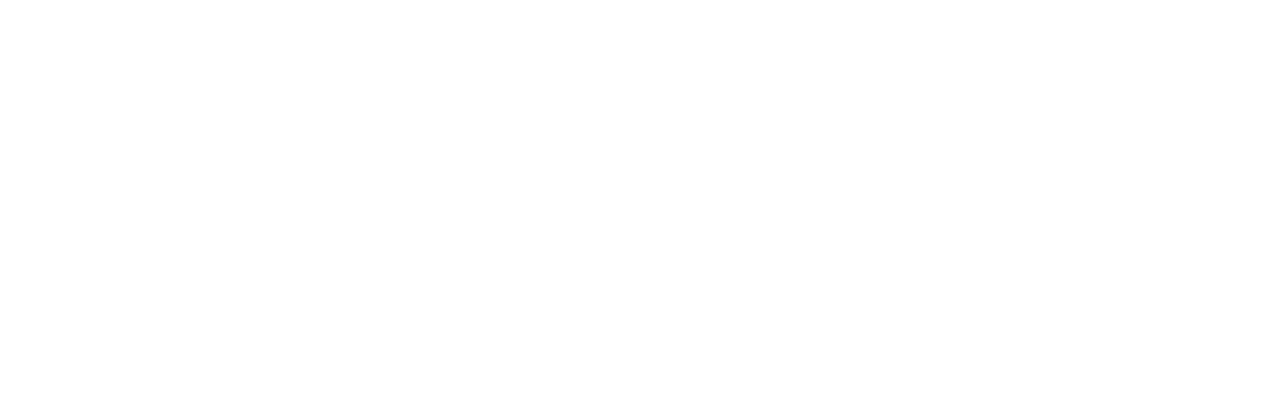
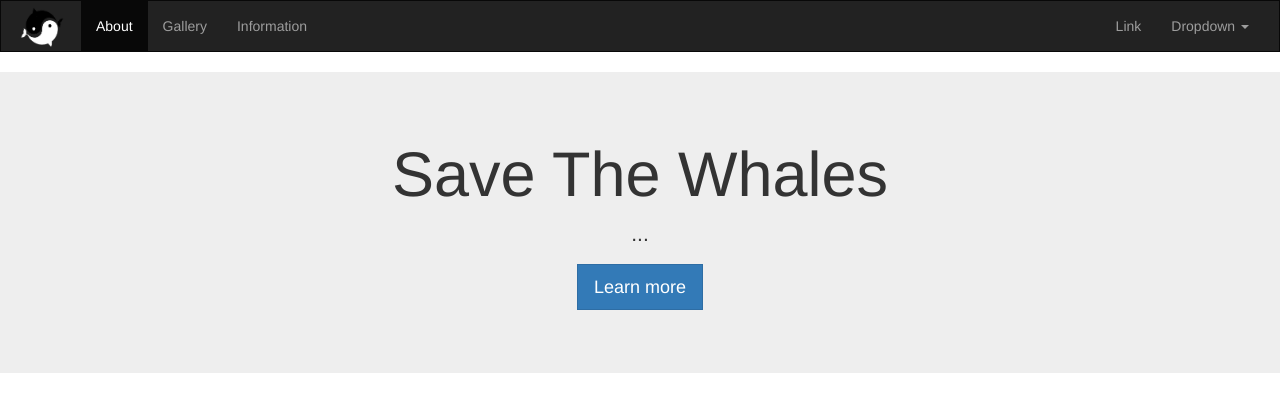
Before and after one commit to ajmalhakeem/special-project, a plain HTML site: page index.html in a window 1280 px wide. Drawn offline with nearby package versions, Linux system fonts and the light colour scheme.

Commit message:
Center text on Jumbotron

```diff
--- a/index.html
+++ b/index.html
@@ -4,9 +4,55 @@
   <meta charset="UTF-8">
   <meta name="viewport" content="width=device-width, initial-scale=1.0">
   <meta http-equiv="X-UA-Compatible" content="ie=edge">
+  <link href="https://maxcdn.bootstrapcdn.com/bootstrap/3.3.7/css/bootstrap.min.css" rel="stylesheet" integrity="sha384-BVYiiSIFeK1dGmJRAkycuHAHRg32OmUcww7on3RYdg4Va+PmSTsz/K68vbdEjh4u" crossorigin="anonymous">
+  <link rel="stylesheet" href="stylesheet/stylesheet.css">
   <title>Save The Whales</title>
 </head>
 <body>
+  <nav class="navbar navbar-inverse">
+  <div class="container-fluid">
+    <!-- Brand and toggle get grouped for better mobile display -->
+    <div class="navbar-header">
+      <button type="button" class="navbar-toggle collapsed" data-toggle="collapse" data-target="#bs-example-navbar-collapse-1" aria-expanded="false">
+        <span class="sr-only">Toggle navigation</span>
+        <span class="icon-bar"></span>
+        <span class="icon-bar"></span>
+        <span class="icon-bar"></span>
+      </button>
+      <a class="navbar-brand" href="#">
+        <img alt="Brand" src="images/whale.png">
+      </a>
+    </div>
 
+    <!-- Collect the nav links, forms, and other content for toggling -->
+    <div class="collapse navbar-collapse" id="bs-example-navbar-collapse-1">
+      <ul class="nav navbar-nav">
+        <li class="active"><a href="#">About<span class="sr-only">(current)</span></a></li>
+        <li><a href="#">Gallery</a></li>
+        <li><a href="#">Information</a></li>
+      </ul>
+      <ul class="nav navbar-nav navbar-right">
+        <li><a href="#">Link</a></li>
+        <li class="dropdown">
+          <a href="#" class="dropdown-toggle" data-toggle="dropdown" role="button" aria-haspopup="true" aria-expanded="false">Dropdown <span class="caret"></span></a>
+          <ul class="dropdown-menu">
+            <li><a href="#">Action</a></li>
+            <li><a href="#">Another action</a></li>
+            <li><a href="#">Something else here</a></li>
+            <li role="separator" class="divider"></li>
+            <li><a href="#">Separated link</a></li>
+          </ul>
+        </li>
+      </ul>
+    </div><!-- /.navbar-collapse -->
+  </div><!-- /.container-fluid -->
+</nav>
+  <div class="jumbotron">
+  <div class="container">
+    <h1 class="center">Save The Whales</h1>
+    <p class="center">...</p>
+  <p class="center"><a class="btn btn-primary btn-lg" href="#" role="button">Learn more</a></p>
+  </div>
+</div>
 </body>
 </html>
--- /dev/null
+++ b/stylesheet/stylesheet.css
@@ -0,0 +1,17 @@
+* {
+  border-radius: 0 !important;
+  -moz-border-radius: 0 !important;
+}
+
+.navbar-brand img {
+  width: 50px;
+  height: 43.6px;
+}
+
+a.navbar-brand {
+  padding-top: 4px;
+}
+
+.jumbotron .center {
+  text-align: center;
+}
```
Also changed, not shown: images/whale.png (added).
